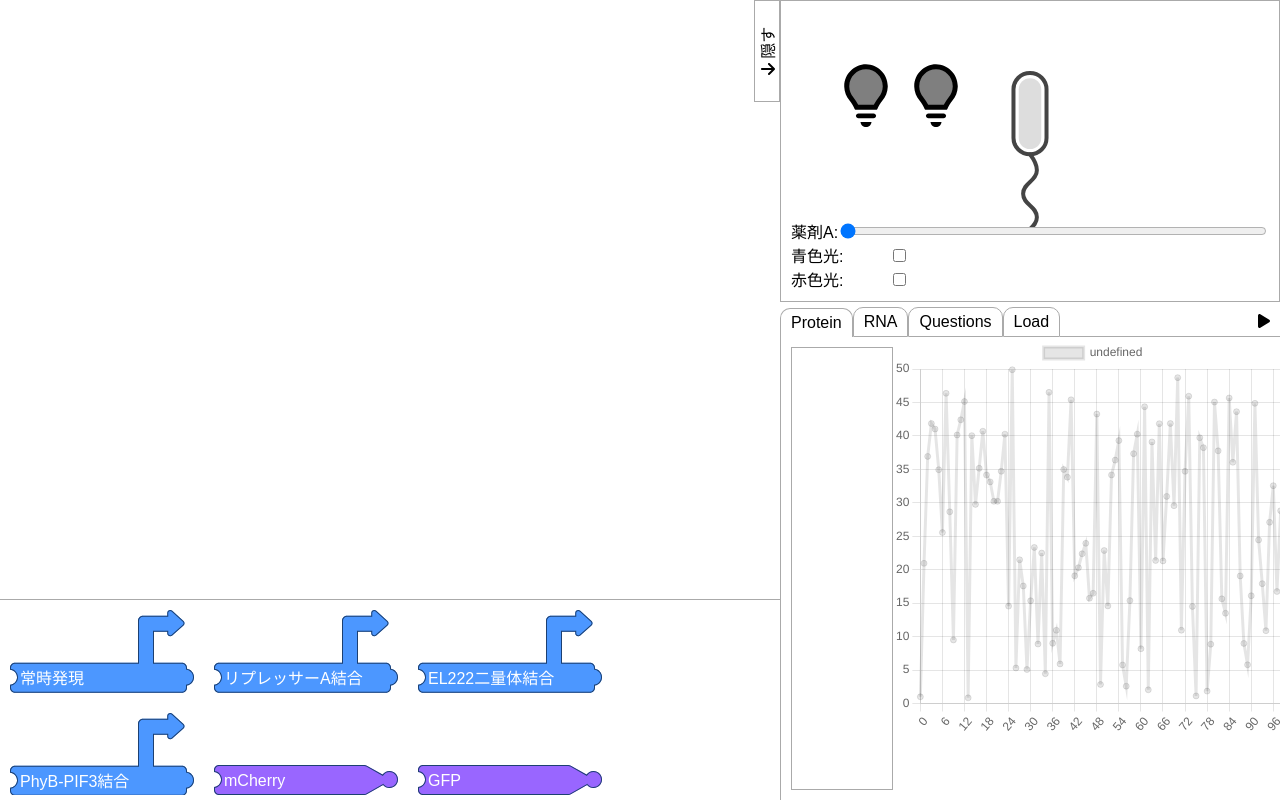
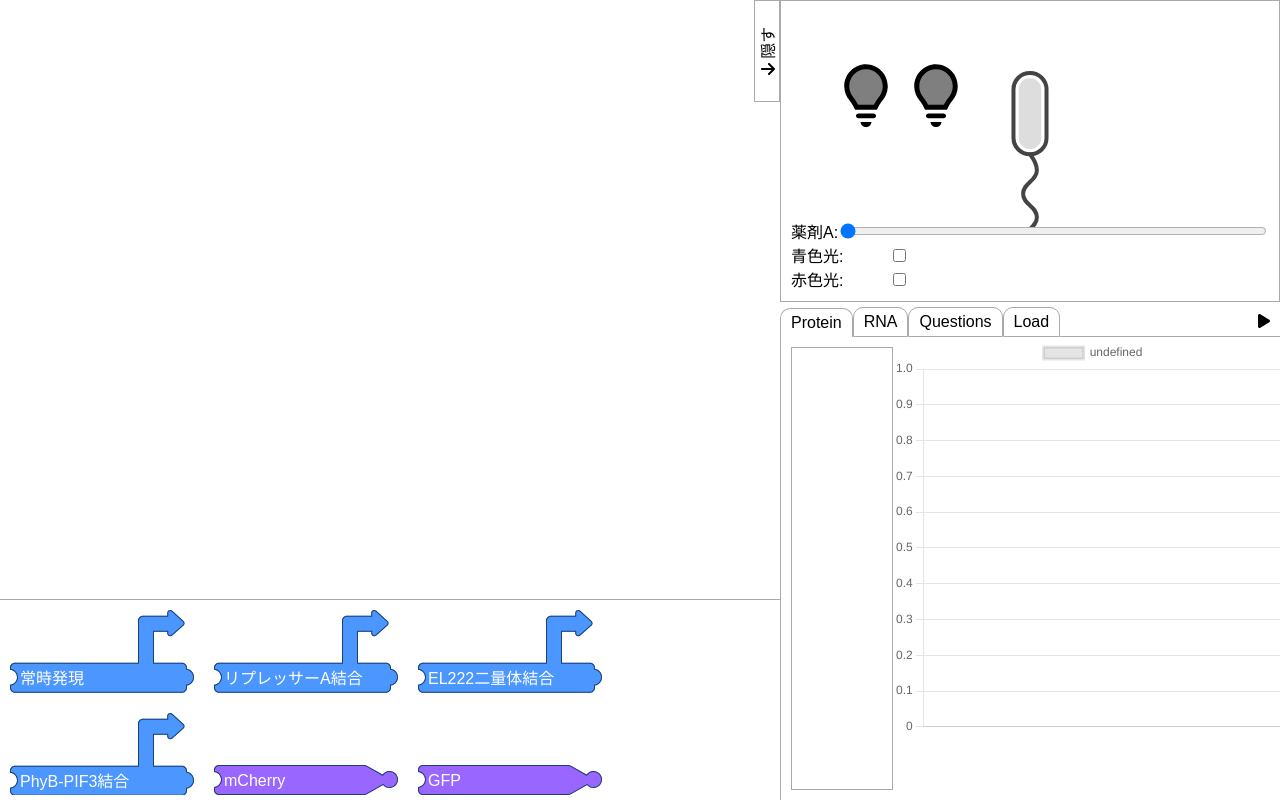
Before and after one commit to iGEM-UTokyo/genochemy, a Vue app: page / in a window 1280 px wide. Built offline with nearby package versions, Linux system fonts and the light colour scheme; a web font is replaced by a local one.

Commit message:
#7 make line Logger protein-mCherrytemp

```diff
--- a/src/components/Logger.vue
+++ b/src/components/Logger.vue
@@ -16,7 +16,7 @@ import {
   Plugin,
 } from "chart.js";
 import { useStore } from "@/store";
-import { ref, defineProps } from "vue";
+import { ref, defineProps, watch, toRefs, onUnmounted } from "vue";
 
 ChartJS.register(
   Title,
@@ -36,19 +36,21 @@ const props = defineProps<{
   cssClasses?: string;
 }>();
 const store = useStore();
-let i = 1;
-setInterval(() => {
-  chartData.value.datasets[0].data[i] = Math.random() * 50;
-  i += 1;
-}, 50);
+const { time } = toRefs(store);
+store.registerOutput("protein-mCherry");
+onUnmounted(() => {
+  store.UnregisterOutput("protein-mCherry");
+});
+
+watch(time, () => {
+  chartData.value.datasets[0].data[time.value] =
+    store.runnerOutputs["protein-mCherry"];
+});
 
 const chartData = ref({
   datasets: [
     {
-      data: {
-        [0]: 1,
-        [1]: 10,
-      },
+      data: {},
     },
   ],
 });
```
